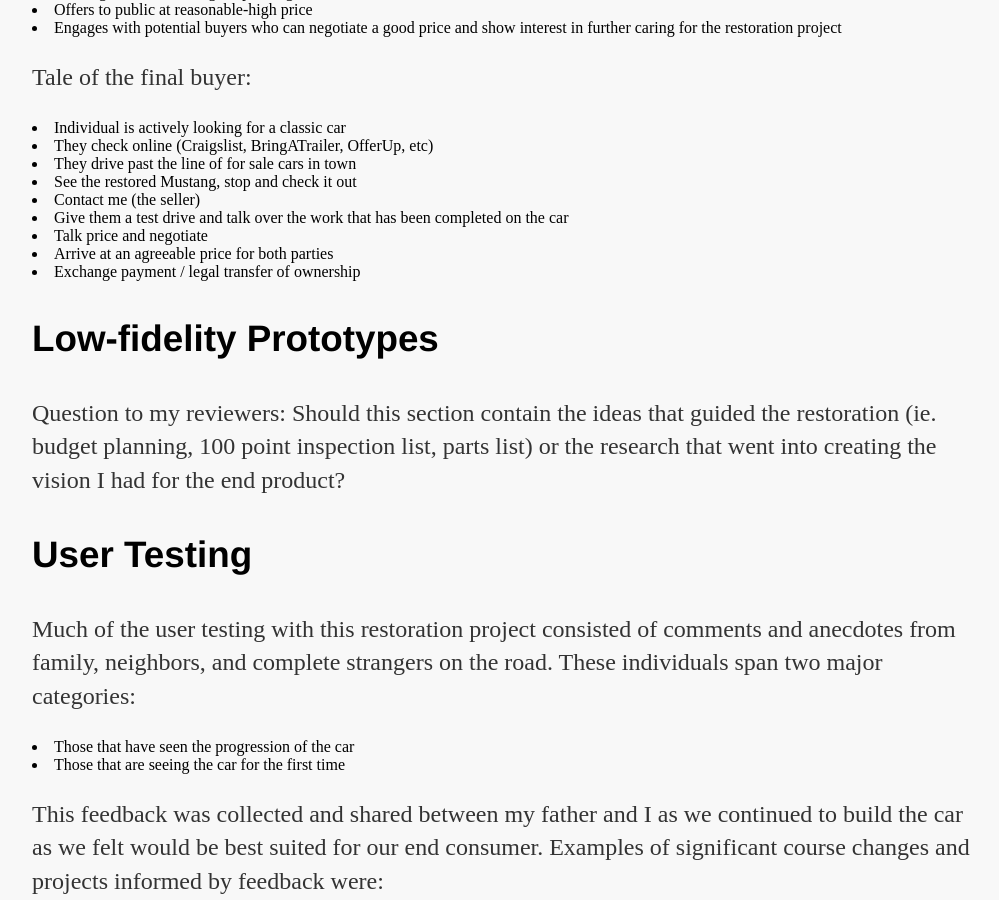
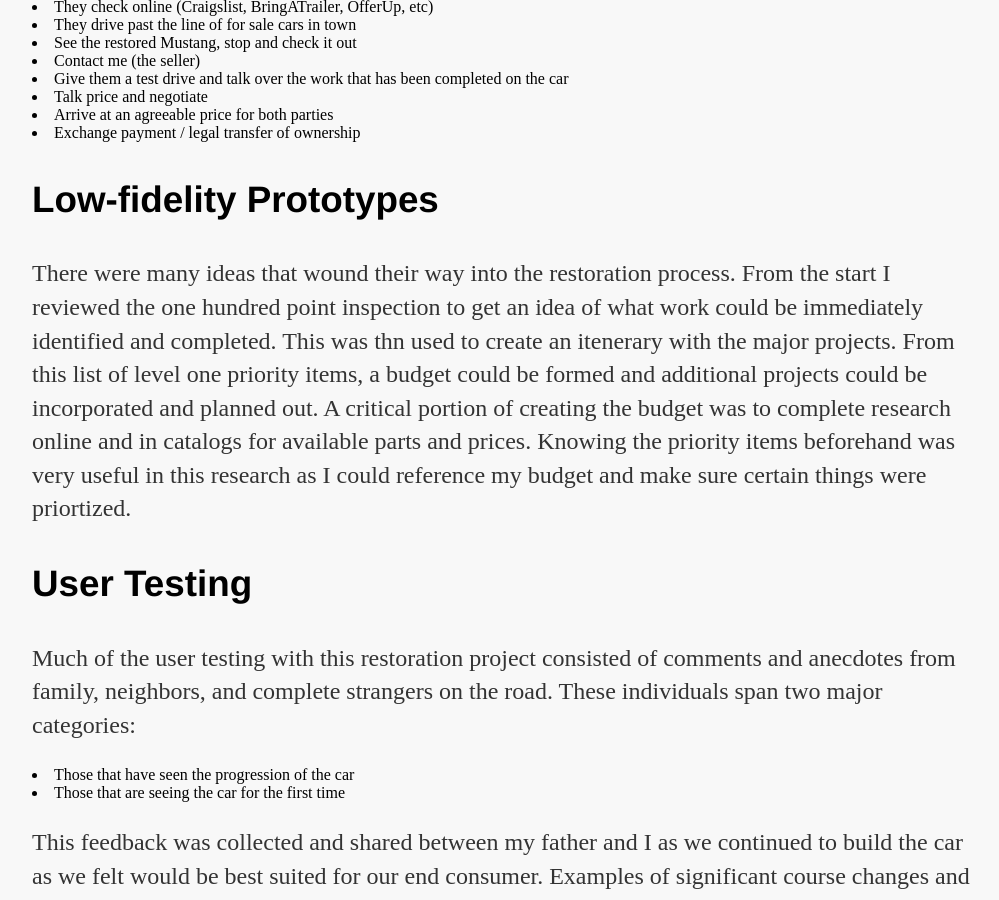
Before and after one commit to kpadden/kpadden.github.io, a Jekyll site: the page built from mustang-restoration/index.html, in a window 1280 px wide and 900 px high, scrolled down 2655 px. Shown: the whole window, without its empty margins (136-1135 px from the left). Built offline with Jekyll 4.4.1, drawn with Linux system fonts in a browser that asks for light colours.

Commit message:
Update index.html

```diff
--- a/mustang-restoration/index.html
+++ b/mustang-restoration/index.html
@@ -62,7 +60,7 @@ title: Mustang Restoration
     <li>Arrive at an agreeable price for both parties</li>
     <li>Exchange payment / legal transfer of ownership</li>
     <h3>Low-fidelity Prototypes</h3>
-    <p>Question to my reviewers: Should this section contain the ideas that guided the restoration (ie. budget planning, 100 point inspection list, parts list) or the research that went into creating the vision I had for the end product?</p>
+    <p>There were many ideas that wound their way into the restoration process. From the start I reviewed the one hundred point inspection to get an idea of what work could be immediately identified and completed. This was thn used to create an itenerary with the major projects. From this list of level one priority items, a budget could be formed and additional projects could be incorporated and planned out. A critical portion of creating the budget was to complete research online and in catalogs for available parts and prices. Knowing the priority items beforehand was very useful in this research as I could reference my budget and make sure certain things were priortized.</p>
     <h3>User Testing</h3>
     <p>Much of the user testing with this restoration project consisted of comments and anecdotes from family, neighbors, and complete strangers on the road. These individuals span two major categories:</p>
     <li>Those that have seen the progression of the car</li>
```
Also changed, not shown: other parts of mustang-restoration/index.html (+0 -2 lines).
